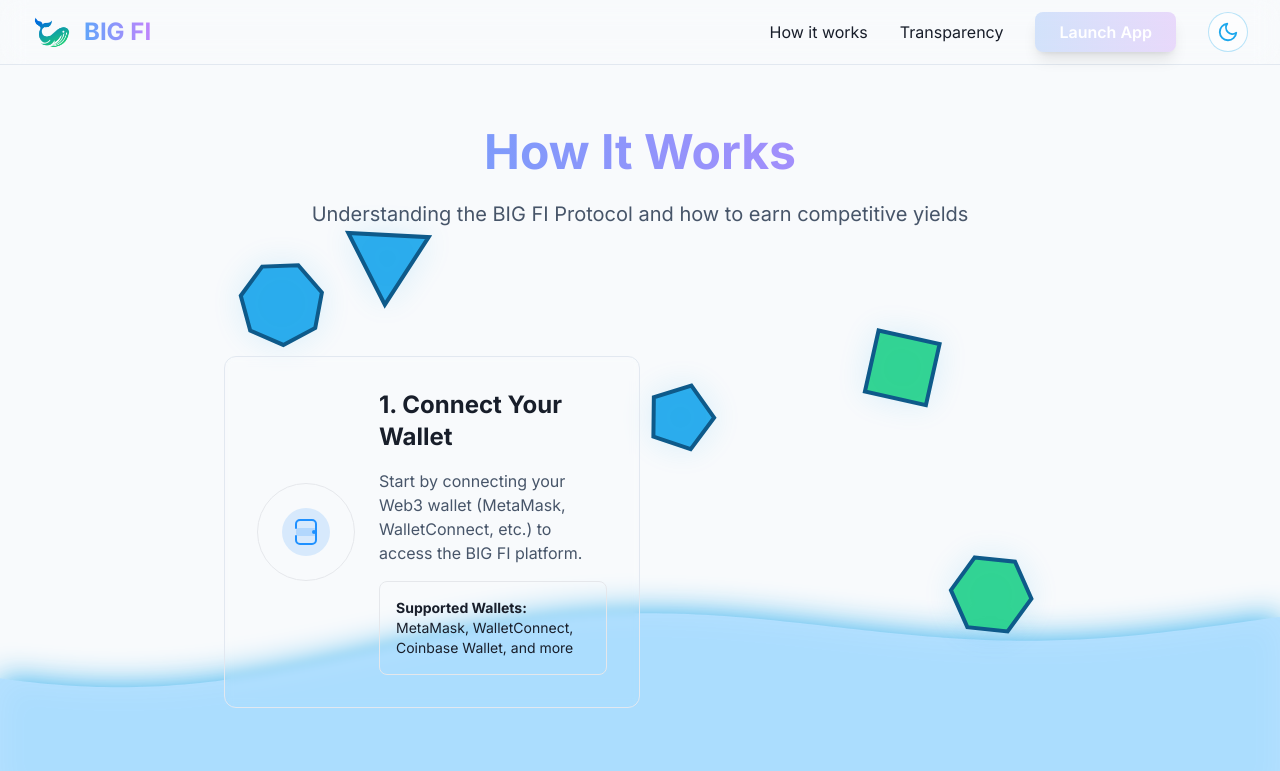
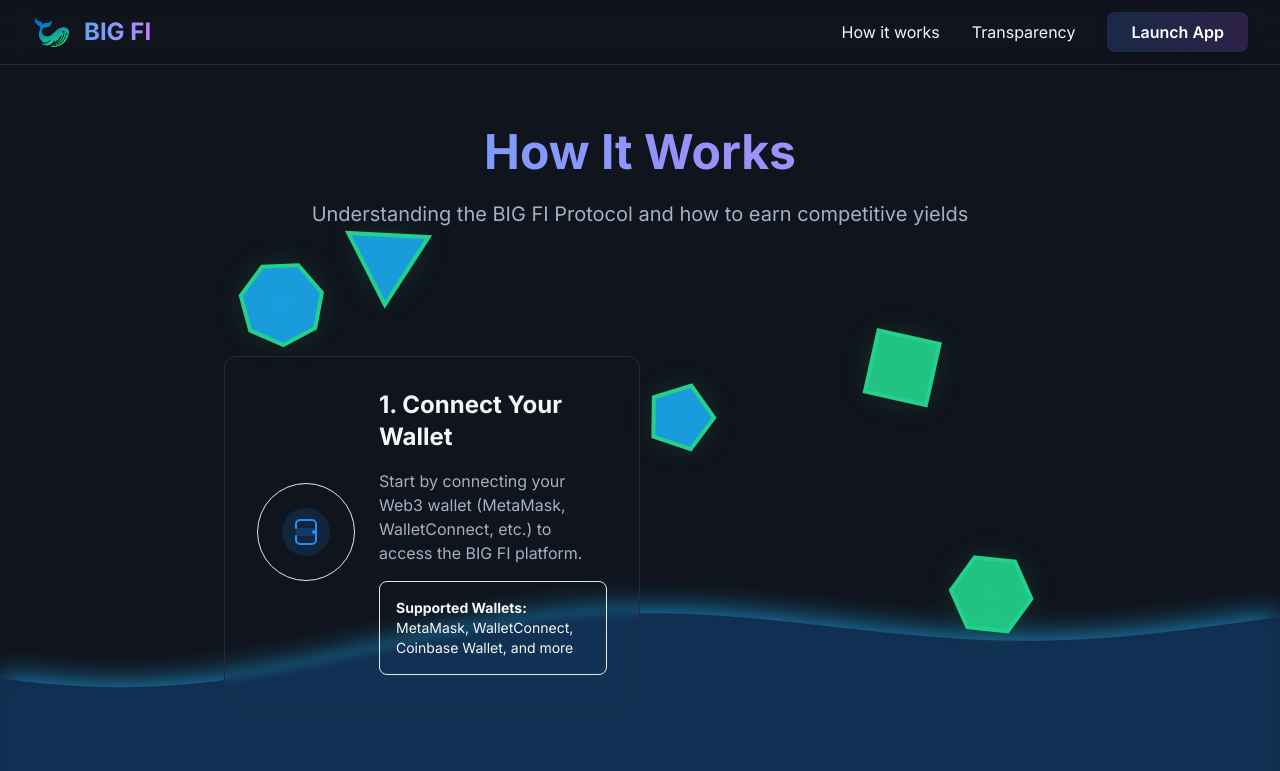
Before and after one commit to crypto-cooker/Big-Finance, a Next.js app: page /how-it-works in a window 1280 px wide. Shown: the top 771 px of the page. Built offline with nearby package versions, Linux system fonts and the light colour scheme; what @rainbow-me/rainbowkit, wagmi would draw is missing.

Commit message:
remove : light theme

```diff
--- a/app/components/Providers.tsx
+++ b/app/components/Providers.tsx
@@ -9,12 +9,12 @@
 
 const queryClient = new QueryClient();
 
-// Theme context for dark/light mode
+// Theme context for dark mode only
 const ThemeContext = createContext<{
-  theme: 'light' | 'dark',
+  theme: 'dark',
   toggleTheme: () => void
 }>({
-  theme: 'light',
+  theme: 'dark',
   toggleTheme: () => {},
 });
 
@@ -23,29 +23,23 @@
 }
 
 function ThemeProvider({ children }: { children: React.ReactNode }) {
-  const [theme, setTheme] = useState<'light' | 'dark'>('light');
   const [isClient, setIsClient] = useState(false);
 
   useEffect(() => {
     setIsClient(true);
-    const savedTheme = localStorage.getItem('theme') as 'light' | 'dark';
-    if (savedTheme) {
-      setTheme(savedTheme);
-    }
   }, []);
 
   useEffect(() => {
     if (isClient) {
-      document.documentElement.classList.remove('light', 'dark');
-      document.documentElement.classList.add(theme);
-      localStorage.setItem('theme', theme);
+      document.documentElement.classList.remove('light');
+      document.documentElement.classList.add('dark');
     }
-  }, [theme, isClient]);
+  }, [isClient]);
 
-  const toggleTheme = () => setTheme(t => (t === 'light' ? 'dark' : 'light'));
+  const toggleTheme = () => {}; // No-op since we only support dark theme
 
   return (
-    <ThemeContext.Provider value={{ theme, toggleTheme }}>
+    <ThemeContext.Provider value={{ theme: 'dark', toggleTheme }}>
       {children}
     </ThemeContext.Provider>
   );
--- a/app/components/ThemeToggle.tsx
+++ /dev/null
@@ -1,20 +0,0 @@
-import React from 'react';
-import { useTheme } from './Providers';
-
-export default function ThemeToggle() {
-  const { theme, toggleTheme } = useTheme();
-  return (
-    <button
-      onClick={toggleTheme}
-      aria-label="Toggle dark/light mode"
-      className="ml-4 p-2 rounded-full border border-bigfi-blue/30 bg-white/60 dark:bg-bigfi-panel/10 hover:bg-bigfi-blue/10 dark:hover:bg-bigfi-blue/20 transition-colors"
-      style={{ display: 'flex', alignItems: 'center', justifyContent: 'center' }}
-    >
-      {theme === 'dark' ? (
-        <svg width="22" height="22" viewBox="0 0 24 24" fill="none" stroke="#FFD600" strokeWidth="2" strokeLinecap="round" strokeLinejoin="round"><circle cx="12" cy="12" r="5"/><path d="M12 1v2M12 21v2M4.22 4.22l1.42 1.42M18.36 18.36l1.42 1.42M1 12h2M21 12h2M4.22 19.78l1.42-1.42M18.36 5.64l1.42-1.42"/></svg>
-      ) : (
-        <svg width="22" height="22" viewBox="0 0 24 24" fill="none" stroke="#1CA7EC" strokeWidth="2" strokeLinecap="round" strokeLinejoin="round"><path d="M21 12.79A9 9 0 1 1 11.21 3a7 7 0 0 0 9.79 9.79z"/></svg>
-      )}
-    </button>
-  );
-}
--- a/app/globals.css
+++ b/app/globals.css
@@ -2,24 +2,8 @@
 @tailwind components;
 @tailwind utilities;
 
-/* Color Variables: Light Theme */
+/* Color Variables: Dark Theme Only */
 :root {
-  --color-bg: #f8fafc;
-  --color-bg-gradient: linear-gradient(120deg, #f8fafc 0%, #e3e8ee 100%);
-  --color-card: #ffffffcc;
-  --color-panel: #f1f5f9cc;
-  --color-text: #181e2a;
-  --color-text-secondary: #475569;
-  --color-accent: #1ca7ec;
-  --color-accent2: #23d18b;
-  --color-border: #e2e8f0;
-  --color-btn: #1ca7ec;
-  --color-btn-text: #fff;
-  --color-btn-secondary: #fff;
-  --color-btn-secondary-text: #1ca7ec;
-}
-
-html.dark {
   --color-bg: #10141c;
   --color-bg-gradient: linear-gradient(120deg, #10141c 0%, #181e2a 100%);
   --color-card: #181e2acc;
--- a/app/how-it-works/page.tsx
+++ b/app/how-it-works/page.tsx
@@ -2,7 +2,6 @@
 
 import Link from 'next/link';
 import AnimatedBackground from '../components/AnimatedBackground';
-import ThemeToggle from '../components/ThemeToggle';
 
 export default function HowItWorks() {
   return (
@@ -30,7 +29,6 @@
               <Link href="/launch" className="gradient-bg text-white px-6 py-2 rounded-lg font-semibold hover:opacity-90 transition-all duration-200 shadow-lg">
                 Launch App
               </Link>
-              <ThemeToggle />
             </div>
           </div>
         </div>
--- a/app/launch/page.tsx
+++ b/app/launch/page.tsx
@@ -1,7 +1,7 @@
 'use client'
 
 import { useState, useEffect } from 'react'
-import ThemeToggle from '../components/ThemeToggle';
+
 import { ethers } from 'ethers';
 import { useArbitrumWallet } from "../hooks/useArbitrumWallet";
 import { useStaking } from "../hooks/useStaking";
@@ -290,7 +290,6 @@
                 </div>
               )}
               {error && <span className="text-red-500 text-xs ml-2">{error}</span>}
-              <ThemeToggle />
             </div>
           </div>
         </div>
--- a/app/page.tsx
+++ b/app/page.tsx
@@ -3,7 +3,6 @@
 import React, { useState, useEffect } from 'react';
 import Link from 'next/link';
 import { ethers } from 'ethers';
-import ThemeToggle from './components/ThemeToggle';
 import AnimatedBackground from './components/AnimatedBackground';
 
 // Contract addresses (Sepolia)
@@ -199,7 +198,6 @@
               <Link href="/launch" className="gradient-bg text-white px-6 py-2 rounded-lg font-semibold hover:opacity-90 transition-all duration-200 shadow-lg">
                 Launch App
               </Link>
-              <ThemeToggle />
             </div>
           </div>
         </div>
--- a/app/transparency/page.tsx
+++ b/app/transparency/page.tsx
@@ -2,7 +2,6 @@
 
 import Link from 'next/link';
 import AnimatedBackground from '../components/AnimatedBackground';
-import ThemeToggle from '../components/ThemeToggle';
 
 export default function Transparency() {
   return (
@@ -30,7 +29,6 @@
               <Link href="/launch" className="gradient-bg text-white px-6 py-2 rounded-lg font-semibold hover:opacity-90 transition-all duration-200 shadow-lg">
                 Launch App
               </Link>
-              <ThemeToggle />
             </div>
           </div>
         </div>
```
